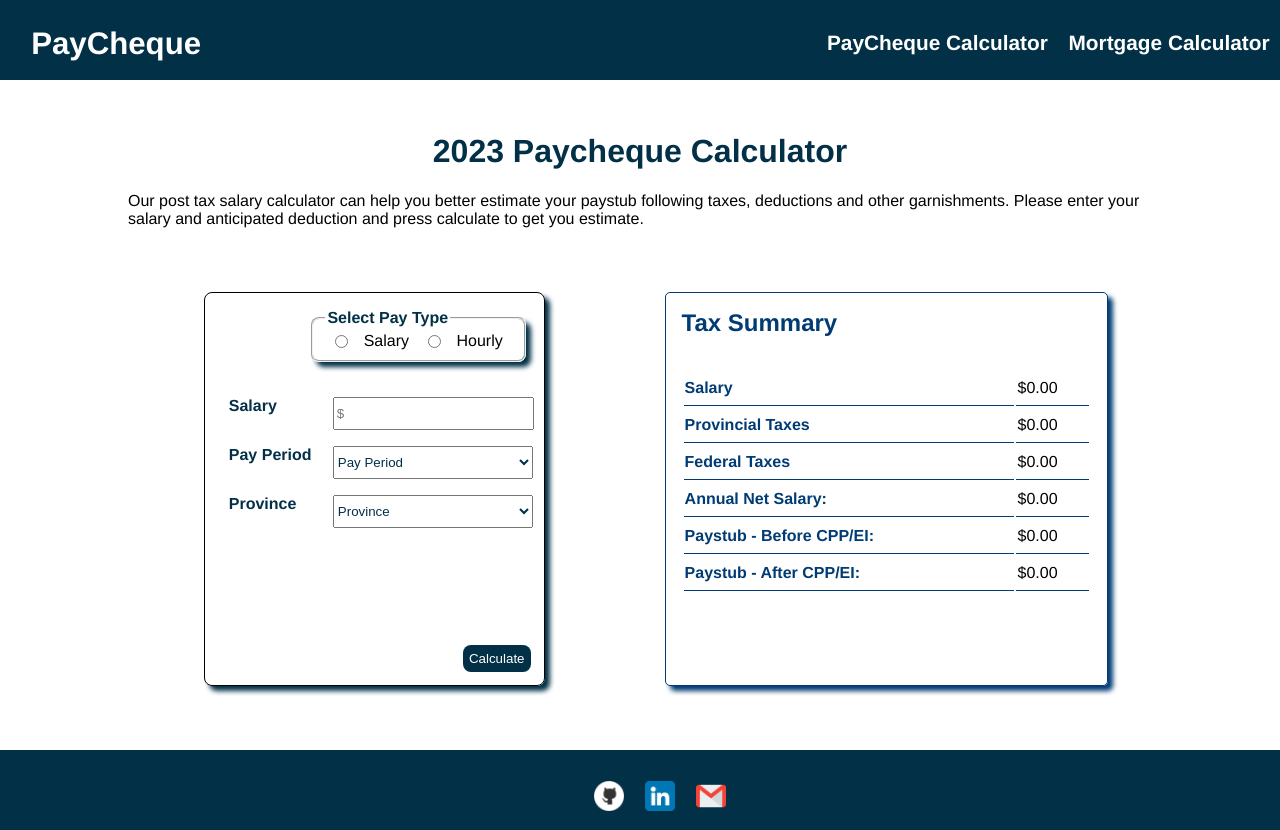
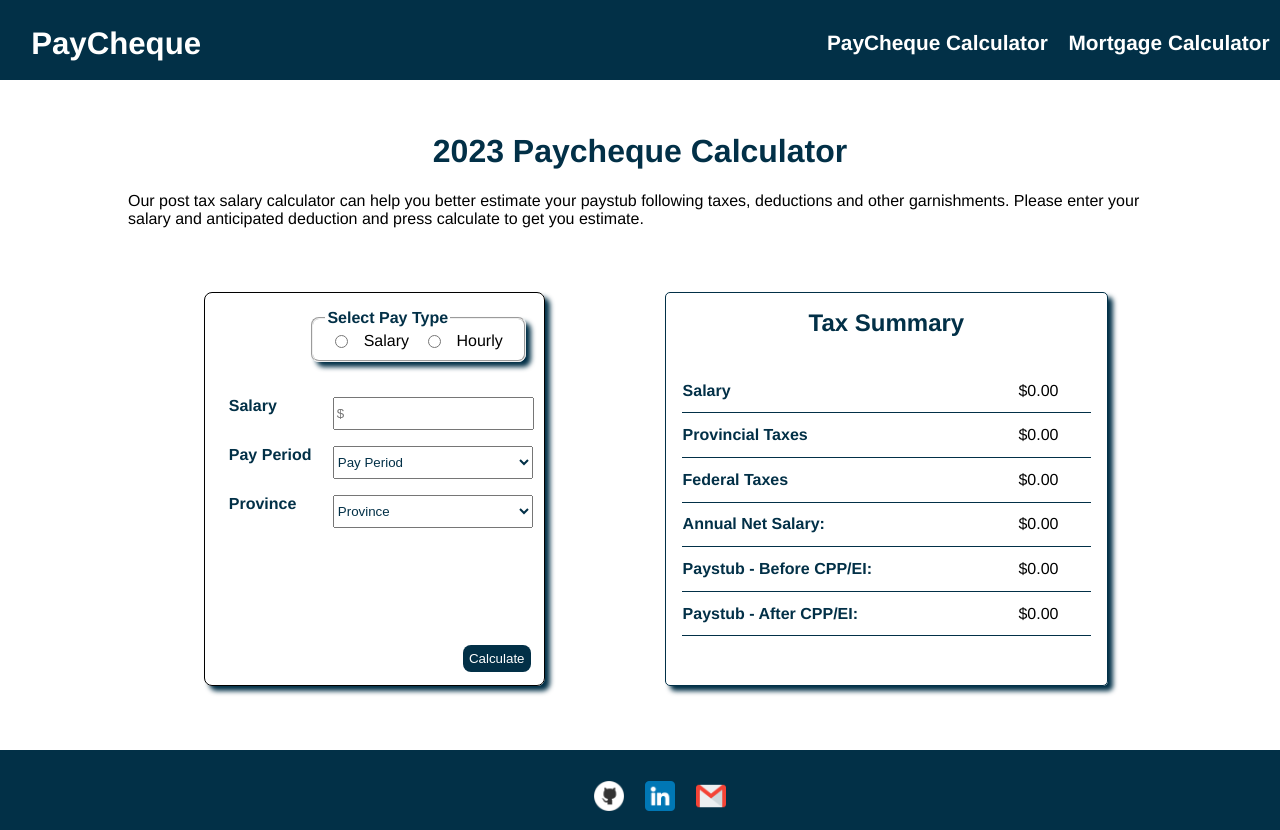
Before and after one commit to Jevaughn-W/Paycheque, a React (Create React App) app: page / in a window 1280 px wide. Built offline with nearby package versions, Linux system fonts and the light colour scheme.

Commit message:
Update theme colors

```diff
--- a/src/calculation-panel.css
+++ b/src/calculation-panel.css
@@ -2,9 +2,9 @@ section.result {
   margin-top: 3em;
   margin-bottom: 3em;
   padding: 1em;
-  border: 1px solid #003B73;
+  border: 1px solid #023047;
   border-radius: 5px;
-  box-shadow: 5px 5px 5px #003B73;
+  box-shadow: 5px 5px 5px #023047;
   font-family: Helvetica;
   width: 40%;
 }
@@ -12,33 +12,35 @@ section.result {
 section p {
   height: 2em;
   padding: 0.8em;
-  border-bottom: 2mm ridge #68BBE3;
+  border-bottom: 2mm ridge #023047;
 }
 
 .result-header {
   display: flex;
   flex-direction: row;
-  justify-content: space-between;
+  justify-content: center;
 }
 .result-header h2 {
   margin: 0em;
-  color: #003B73;
+  color: #023047;
+  text-align: center;
 }
 
 table {
   margin-top: 2em;
   width: 100%;
+  border-collapse: collapse;
 }
 
 td {
-  border-bottom: 1px solid #003B73;
-  padding-top: 0.5em;
-  padding-bottom: 0.5em;
+  border-bottom: 1px solid #023047;
+  padding-top: 0.8em;
+  padding-bottom: 0.8em;
 }
 
 td.label {
   font-weight: 600;
-  color: #003B73;
+  color: #023047;
 }
 
 /*# sourceMappingURL=calculation-panel.css.map */
--- a/src/calculation-panel.scss
+++ b/src/calculation-panel.scss
@@ -1,16 +1,15 @@
 $font-stack: Helvetica;
-$primary-color: #68BBE3;
-$secondary-color: #0E86D4;
-$tertiary-color: white;
-$navy-blue: #003B73;
+$primary-color:#023047;
+$secondary-color: #ffb703;
+$tertiary-color: #fff;
 
 section.result {
   margin-top: 3em;
   margin-bottom: 3em;
   padding: 1em;
-  border: 1px solid $navy-blue;
+  border: 1px solid $primary-color;
   border-radius: 5px;
-  box-shadow: 5px 5px 5px $navy-blue;
+  box-shadow: 5px 5px 5px $primary-color;
   font-family: $font-stack;
   width: 40%;
 }
@@ -26,11 +25,12 @@ section {
 .result-header {
   display: flex;
   flex-direction: row;
-  justify-content: space-between;
+  justify-content: center;
 
   h2 {
     margin: 0em;
-    color: $navy-blue;
+    color: $primary-color;
+    text-align: center;
   }
 
 }
@@ -38,16 +38,17 @@ section {
 table {
   margin-top: 2em;
   width: 100%;
+  border-collapse: collapse;
 
 }
 
 td {
-  border-bottom: 1px solid $navy-blue;
-  padding-top: 0.5em;
-  padding-bottom: 0.5em;
+  border-bottom: 1px solid $primary-color;
+  padding-top: 0.8em;
+  padding-bottom: 0.8em;
 }
 
 td.label {
   font-weight: 600;
-  color: $navy-blue;
+  color: $primary-color;
 }
```
Also changed, not shown: 1 other file (tests, documents, lock files or other folders).
